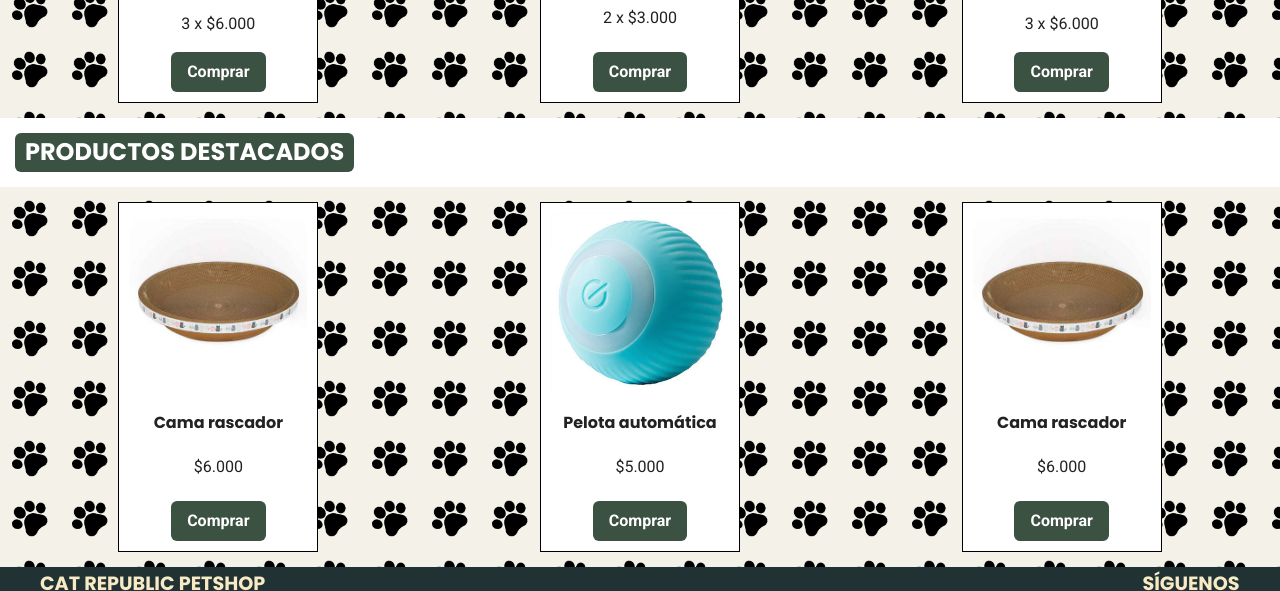
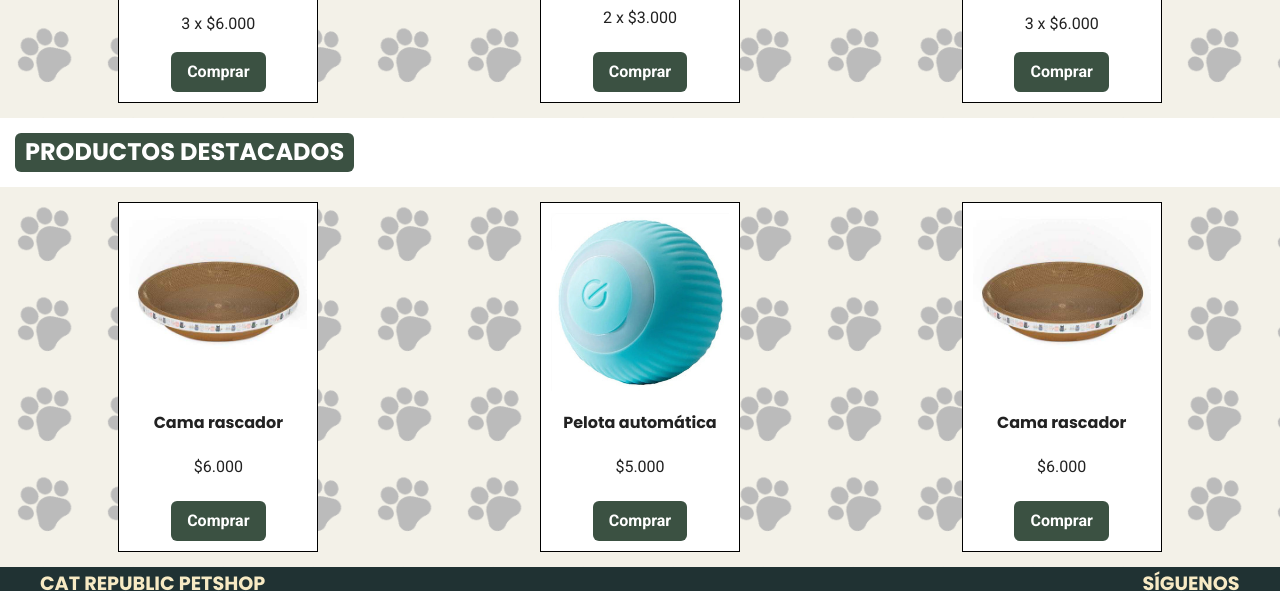
Before and after one commit to pipemoyag/coder-desweb-proyecto, a plain HTML site: page index.html in a window 1280 px wide. Shown: the part 838-1429 px from the top of the page. Drawn offline with nearby package versions, Linux system fonts and the light colour scheme.

Commit message:
Se hace gris y más grande la huella del index

```diff
--- a/css/style.css
+++ b/css/style.css
@@ -185,10 +185,10 @@ header{
 .contenedor-index{
     padding: 15px;
     background-color: var(--destacadas-index-color);
-    background-image: url(../img/huella-rotada.png);
+    background-image: url(../img/huella-rotada-gris.png);
     background-repeat: repeat;
     background-attachment: fixed;
-    background-size: 60px;
+    background-size: 90px;
 }
 
 .contenedor-index .producto{
```
Also changed, not shown: img/huella-rotada-gris.png (added), img/huella-rotada.png (deleted).
